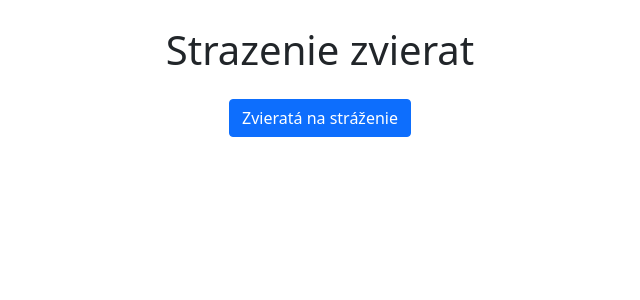
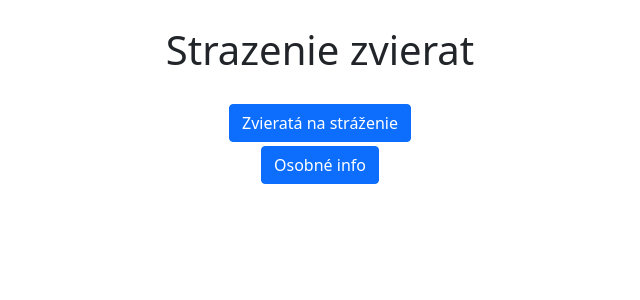
Before and after one commit to HennelovaZuzana/Strazenie-angular, an Angular app: page /menu/1 in a window 1280 px wide. Shown: the top 300 px of the page, without its empty margins (320-960 px from the left). Built offline with nearby package versions, Linux system fonts and the light colour scheme; no server answers.

Commit message:
userInfo Modal

```diff
--- a/src/app/login/login.component.css
+++ b/src/app/login/login.component.css
@@ -0,0 +1,5 @@
+div {
+    width: 70%;
+    text-align: center;
+    margin: auto;
+}
--- a/src/app/login/login.component.html
+++ b/src/app/login/login.component.html
@@ -3,7 +3,7 @@
     <label for="userName" class="col-sm-2 col-form-label">Meno a priezvisko</label>
     <input type="text" id="userName" class="form-control" style="width: 20%; margin: auto;" [(ngModel)]="userName" name="userName">
     <button type="button" class="btn btn-success" style="margin: 1%;" (click)="validateUser()">Prihlásiť</button>
-    <div *ngIf="!found" class="alert alert-danger" role="alert">
+    <div *ngIf="!found" class="alert alert-danger" role="alert" style="width: 40%;">
         Zlé prihlasovacie údaje!
     </div>
 </div>
--- a/src/app/menu/menu.component.css
+++ b/src/app/menu/menu.component.css
@@ -1,4 +1,4 @@
-div {
+div.main {
     width: 70%;
     text-align: center;
     margin: auto;
--- a/src/app/menu/menu.component.html
+++ b/src/app/menu/menu.component.html
@@ -1,3 +1,37 @@
-<div>
-    <button type="button" class="btn btn-primary" routerLink="/animals">Zvieratá na stráženie</button>
+<div class="main">
+    <button type="button" class="btn btn-primary" routerLink="/animals" style="margin: 0.5%;">Zvieratá na stráženie</button>
+    <br>
+        <!-- Button trigger modal -->
+    <button type="button" class="btn btn-primary" data-bs-toggle="modal" data-bs-target="#userInfo">
+        Osobné info
+    </button>
+
 </div>
+
+
+<!-- Modal -->
+<div class="modal fade modal-dialog modal-dialog-centered modal-xl" id="userInfo" tabindex="-1" aria-labelledby="userInfoLabel" aria-hidden="true">
+    <div class="modal-dialog">
+        <div class="modal-content">
+            <div class="modal-header">
+                <h5 class="modal-title" id="userInfoLabel">Osobné info</h5>
+                <button type="button" class="btn-close" data-bs-dismiss="modal" aria-label="Close"></button>
+            </div>
+                <div class="modal-body" *ngIf="user">
+                    <label for="userName">Meno a priezvisko:</label>
+                    <input class="form-control" type="text" aria-label="default input example" id="userName" [(ngModel)]="user.meno">
+
+                    <label for="userAddress">Adresa:</label>
+                    <input class="form-control" type="text" aria-label="default input example" id="userAddress" [(ngModel)]="user.adresa">
+
+                    <label for="userContact">Kontakt:</label>
+                    <input class="form-control" type="text" aria-label="default input example" id="userContact" [(ngModel)]="user.kontakt">
+
+                </div>
+            <div class="modal-footer">
+                <button type="button" class="btn btn-secondary" data-bs-dismiss="modal">Zrušiť</button>
+                <button type="button" class="btn btn-primary" (click)=saveUser() data-bs-dismiss="modal">Uložiť</button>
+            </div>
+        </div>
+    </div>
+</div>
--- a/src/app/menu/menu.component.ts
+++ b/src/app/menu/menu.component.ts
@@ -1,4 +1,7 @@
 import { Component, OnInit } from '@angular/core';
+import { ActivatedRoute, Router } from '@angular/router';
+import { Osoba } from 'src/entities/osoba';
+import { ServerService } from 'src/services/server.service';
 
 @Component({
   selector: 'app-menu',
@@ -7,9 +10,26 @@ import { Component, OnInit } from '@angular/core';
 })
 export class MenuComponent implements OnInit {
 
-  constructor() { }
+  userName: string = "";
+  user: Osoba | undefined;
+
+  constructor(
+    private activatedRoute: ActivatedRoute,
+    private serverService: ServerService,
+    private router: Router
+    ) { }
 
   ngOnInit(): void {
+    this.userName = this.activatedRoute.snapshot.params['userName'];
+    this.serverService.getUserByName(this.userName).subscribe(u => this.user = u);
+  }
+
+  saveUser(): void {
+    if (this.user){
+      this.serverService.sendUser(this.user).subscribe();
+      this.router.navigateByUrl("/menu/" + this.user.meno);
+    }
+
   }
 
 }
--- a/src/services/server.service.ts
+++ b/src/services/server.service.ts
@@ -33,4 +33,8 @@ export class ServerService {
   getAllUsers(): Observable<Osoba[]> {
     return this.http.get<Osoba[]>(this.serverUrl + "users");
   }
+
+  sendUser(user: Osoba) : Observable<Osoba> {
+    return this.http.post<Osoba>(this.serverUrl + "users", user);
+  }
 }
```
